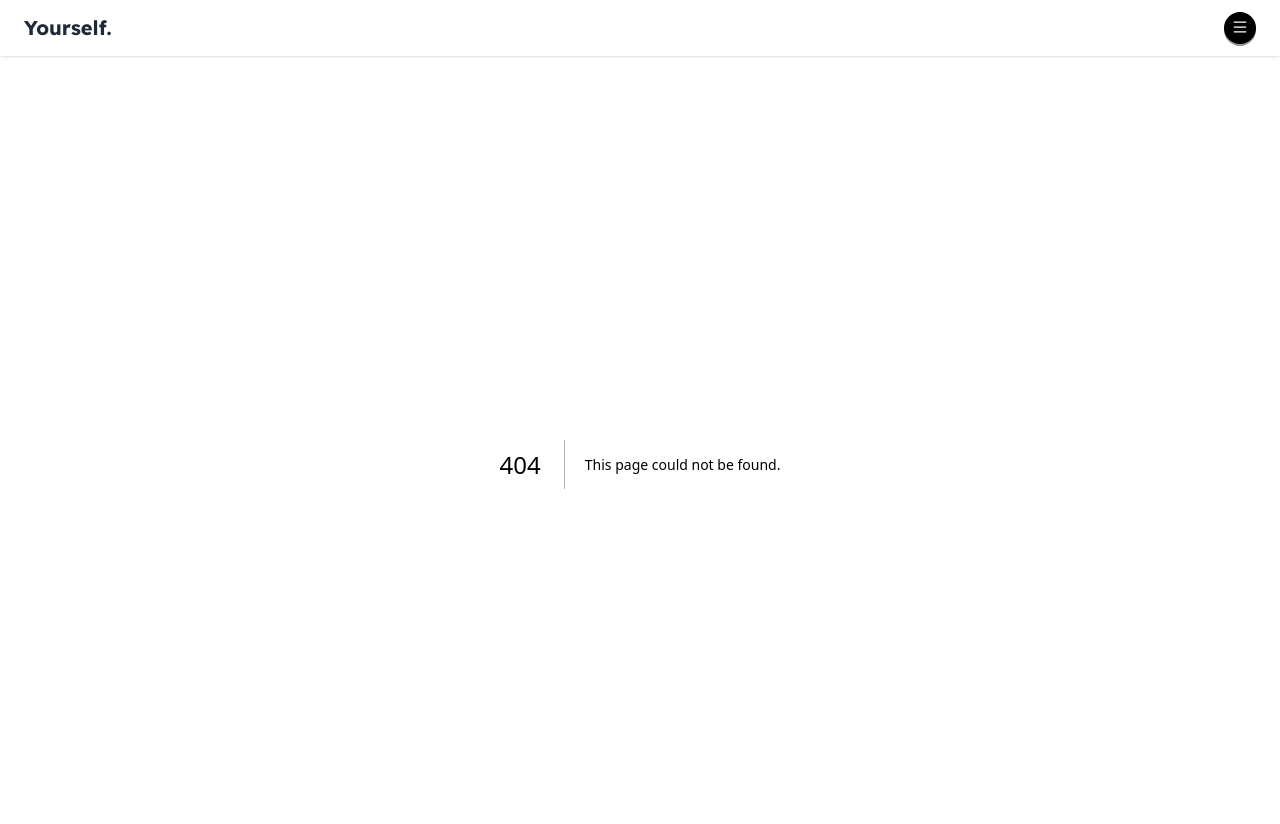
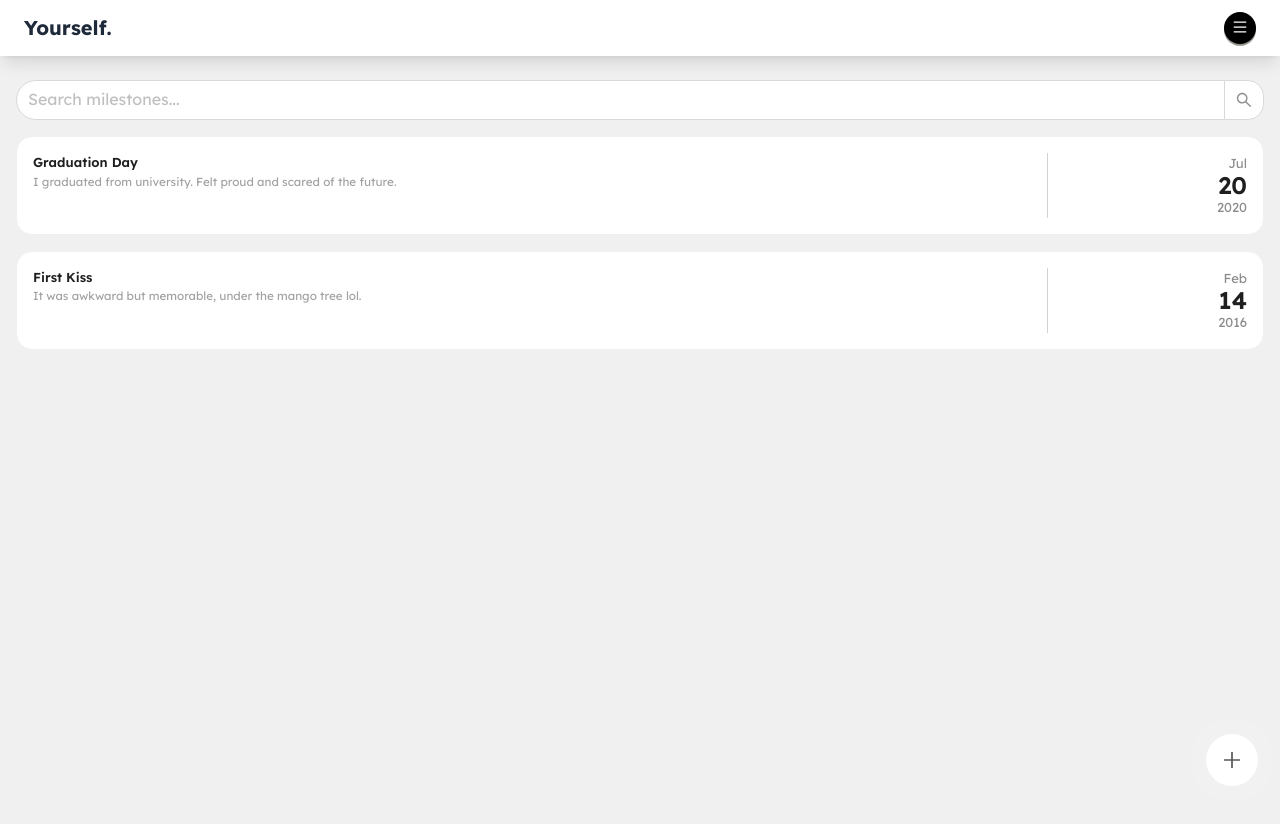
Before and after one commit to chukusuccess/yourself, a Next.js app: page /milestones in a window 1280 px wide. Before the commit this address had no page. Shown: the top 824 px of the page. After the commit the page ends 800 px from the top, so only its background shows below. Built offline with nearby package versions, Linux system fonts and the light colour scheme; a web font is replaced by a local one.

Commit message:
added milestones page

```diff
--- a/app/components/AppNav.jsx
+++ b/app/components/AppNav.jsx
@@ -18,7 +18,7 @@ const AppNavbar = () => {
   ];
 
   return (
-    <header className="w-full fixed top-0 z-50 px-6 py-3 shadow-sm bg-white flex items-center justify-between">
+    <header className="w-full fixed top-0 z-50 px-6 py-3 shadow-lg bg-white flex items-center justify-between">
       <Link href="/" className="text-xl font-bold text-gray-800">
         Yourself.
       </Link>
--- /dev/null
+++ b/app/components/MilestoneCard.jsx
@@ -0,0 +1,67 @@
+// components/MilestoneCard.tsx
+
+import { Card, Typography } from "antd";
+import dayjs from "dayjs";
+import React from "react";
+
+const { Title, Paragraph, Text } = Typography;
+
+const MilestoneCard = ({ title, description, date, onClick }) => {
+  const d = dayjs(date);
+  const month = d.format("MMM"); // "Jul"
+  const day = d.format("D"); // "20"
+  const year = d.format("YYYY"); // "2020"
+
+  return (
+    <Card
+      hoverable
+      onClick={onClick}
+      bodyStyle={{ padding: 16 }}
+      style={{ width: "100%" }}
+    >
+      <div style={{ display: "flex", flexDirection: "row" }}>
+        {/* Left Section (80%) */}
+        <div
+          style={{
+            flex: 5,
+            paddingRight: 16,
+            borderRight: "1px solid #d2d2d2",
+          }}
+        >
+          <Title level={5} style={{ margin: 0, fontSize: "small" }}>
+            {title}
+          </Title>
+          <Paragraph
+            ellipsis={{ rows: 2 }}
+            style={{ marginBottom: 0, color: "#a2a2a2", fontSize: "smaller" }}
+          >
+            {description}
+          </Paragraph>
+        </div>
+
+        {/* Right Section (20%) - Date vertically */}
+        <div
+          style={{
+            flex: 1,
+            display: "flex",
+            flexDirection: "column",
+            alignItems: "flex-end",
+            justifyContent: "center",
+          }}
+        >
+          <Text type="secondary" style={{ fontSize: 13 }}>
+            {month}
+          </Text>
+          <Text strong style={{ fontSize: 24, lineHeight: 1 }}>
+            {day}
+          </Text>
+          <Text type="secondary" style={{ fontSize: 13 }}>
+            {year}
+          </Text>
+        </div>
+      </div>
+    </Card>
+  );
+};
+
+export default MilestoneCard;
--- a/app/layout.jsx
+++ b/app/layout.jsx
@@ -55,7 +55,7 @@ export default function RootLayout({ children }) {
   return (
     <html lang="en">
       <body
-        className={`${lexend.className} antialiased bg-gray-50 flex flex-col items-center`}
+        className={`${lexend.className} antialiased flex flex-col items-center`}
       >
         <AntThemeProvider>
           <Suspense
--- /dev/null
+++ b/app/milestones/page.jsx
@@ -0,0 +1,97 @@
+"use client";
+
+import { useState } from "react";
+import { Input, Card, Modal, Button, List, Typography, Space } from "antd";
+import { PlusOutlined } from "@ant-design/icons";
+import MilestoneCard from "../components/MilestoneCard";
+
+const { Search } = Input;
+const { Title, Text, Paragraph } = Typography;
+
+const dummyMilestones = [
+  {
+    id: 1,
+    title: "Graduation Day",
+    date: "2020-07-20",
+    description:
+      "I graduated from university. Felt proud and scared of the future.",
+    visibility: ["Mum", "Dad", "Tolu", "Sarah", "Ben"],
+  },
+  {
+    id: 2,
+    title: "First Kiss",
+    date: "2016-02-14",
+    description: "It was awkward but memorable, under the mango tree lol.",
+    visibility: ["Tolu", "Sarah"],
+  },
+];
+
+export default function MilestoneList() {
+  const [searchTerm, setSearchTerm] = useState("");
+  const [selected, setSelected] = useState(null);
+  const [modalVisible, setModalVisible] = useState(false);
+
+  const filtered = dummyMilestones.filter((item) =>
+    item.title.toLowerCase().includes(searchTerm.toLowerCase())
+  );
+
+  return (
+    <div className="p-4 pb-20 w-full">
+      <Search
+        size="large"
+        className="w-full"
+        placeholder="Search milestones..."
+        onChange={(e) => setSearchTerm(e.target.value)}
+        style={{ marginBottom: 16 }}
+        allowClear
+      />
+
+      <List
+        grid={{ gutter: 16, column: 1 }}
+        dataSource={filtered}
+        renderItem={(item) => (
+          <List.Item>
+            <MilestoneCard
+              title={item.title}
+              description={item.description}
+              date={item.date}
+              onClick={() => {
+                setSelected(item);
+                setModalVisible(true);
+              }}
+            />
+          </List.Item>
+        )}
+      />
+
+      <Modal
+        open={modalVisible}
+        title={selected?.title}
+        footer={null}
+        onCancel={() => setModalVisible(false)}
+      >
+        <Space direction="vertical">
+          <Text type="secondary">{selected?.date}</Text>
+          <Paragraph>{selected?.description}</Paragraph>
+          <Text strong>Visible to:</Text>
+          <Text>
+            {selected?.visibility?.slice(0, 3).join(", ")}
+            {selected?.visibility?.length > 3 &&
+              `, +${selected.visibility.length - 3} others`}
+          </Text>
+          <Button type="link">Manage who can see</Button>
+        </Space>
+      </Modal>
+
+      <div className="w-full pr-8 flex item cneter justify-end mt-8 mb-10 fixed bottom-0 right-4">
+        <div
+          onClick={() => console.log("add milestone")}
+          className="relative flex flex-row items-center justify-center"
+        >
+          <PlusOutlined className="absolute animate-ping rounded-full bg-white p-4 text-xs" />
+          <PlusOutlined className="z-10 absolute rounded-full bg-white p-4 text-xl" />
+        </div>
+      </div>
+    </div>
+  );
+}
```
